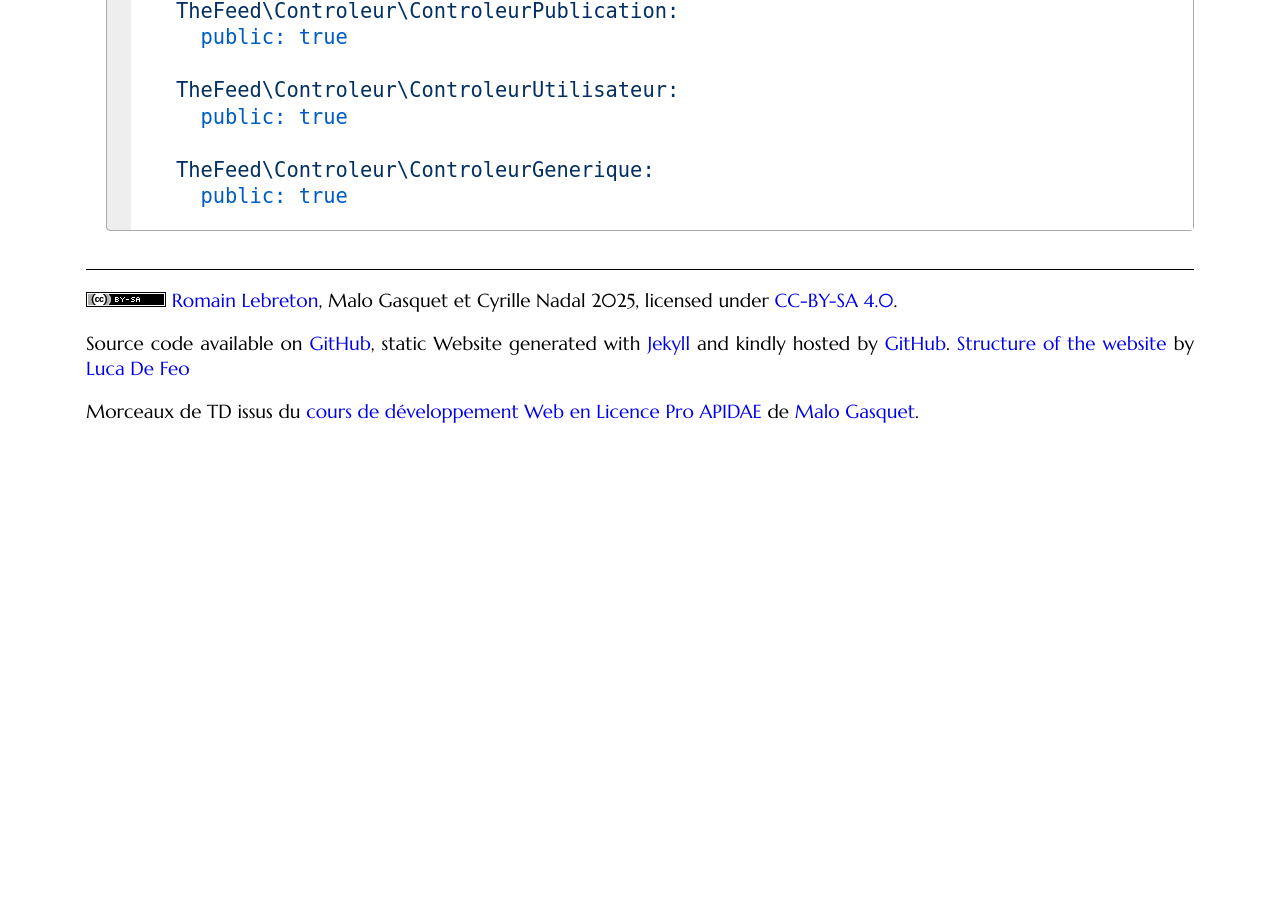
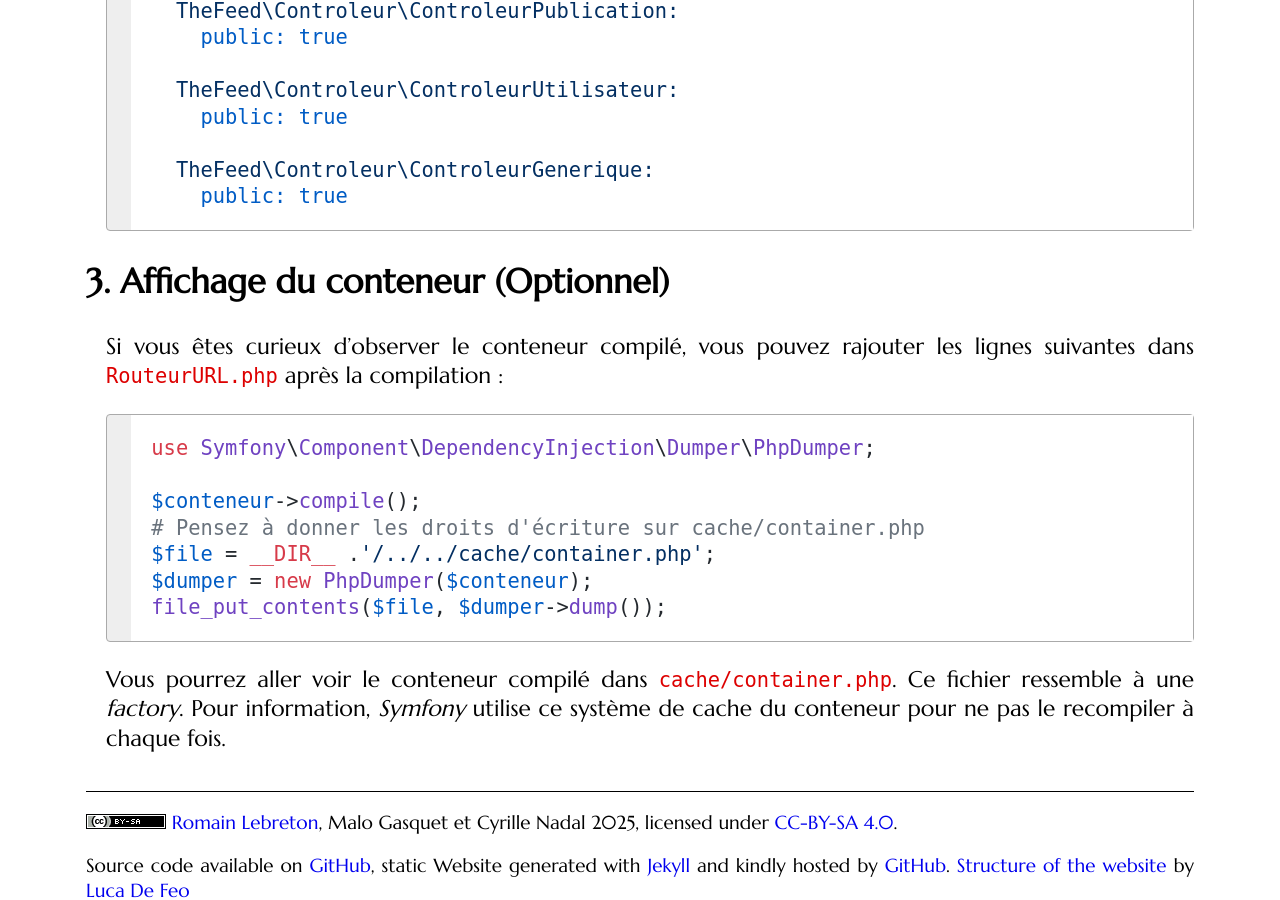
Before and after one commit to romainlebreton/R4.A.10-ComplementWeb, a Jekyll site: the page built from tutorials/complement_autowiring.md, in a window 1280 px wide and 900 px high, scrolled down 7740 px. Built offline with Jekyll 4.4.1, drawn with Linux system fonts in a browser that asks for light colours; some web fonts are replaced; before the commit the page ends 8184 px from its top, so only the background shows below that.

Commit message:
Ajout d'une section optionnelle pour afficher le conteneur compilé avec des instructions sur l'utilisation de PhpDumper.

````diff
--- a/tutorials/complement_autowiring.md
+++ b/tutorials/complement_autowiring.md
@@ -300,3 +300,22 @@ services:
   TheFeed\Controleur\ControleurGenerique:
     public: true
 ```
+
+## Affichage du conteneur (Optionnel)
+
+Si vous êtes curieux d'observer le conteneur compilé, vous pouvez
+rajouter les lignes suivantes dans `RouteurURL.php` après la compilation :
+
+```php
+use Symfony\Component\DependencyInjection\Dumper\PhpDumper;
+
+$conteneur->compile();
+# Pensez à donner les droits d'écriture sur cache/container.php
+$file = __DIR__ .'/../../cache/container.php';
+$dumper = new PhpDumper($conteneur);
+file_put_contents($file, $dumper->dump());
+```
+
+Vous pourrez aller voir le conteneur compilé dans `cache/container.php`. Ce
+fichier ressemble à une *factory*. Pour information, *Symfony* utilise ce
+système de cache du conteneur pour ne pas le recompiler à chaque fois.
````
